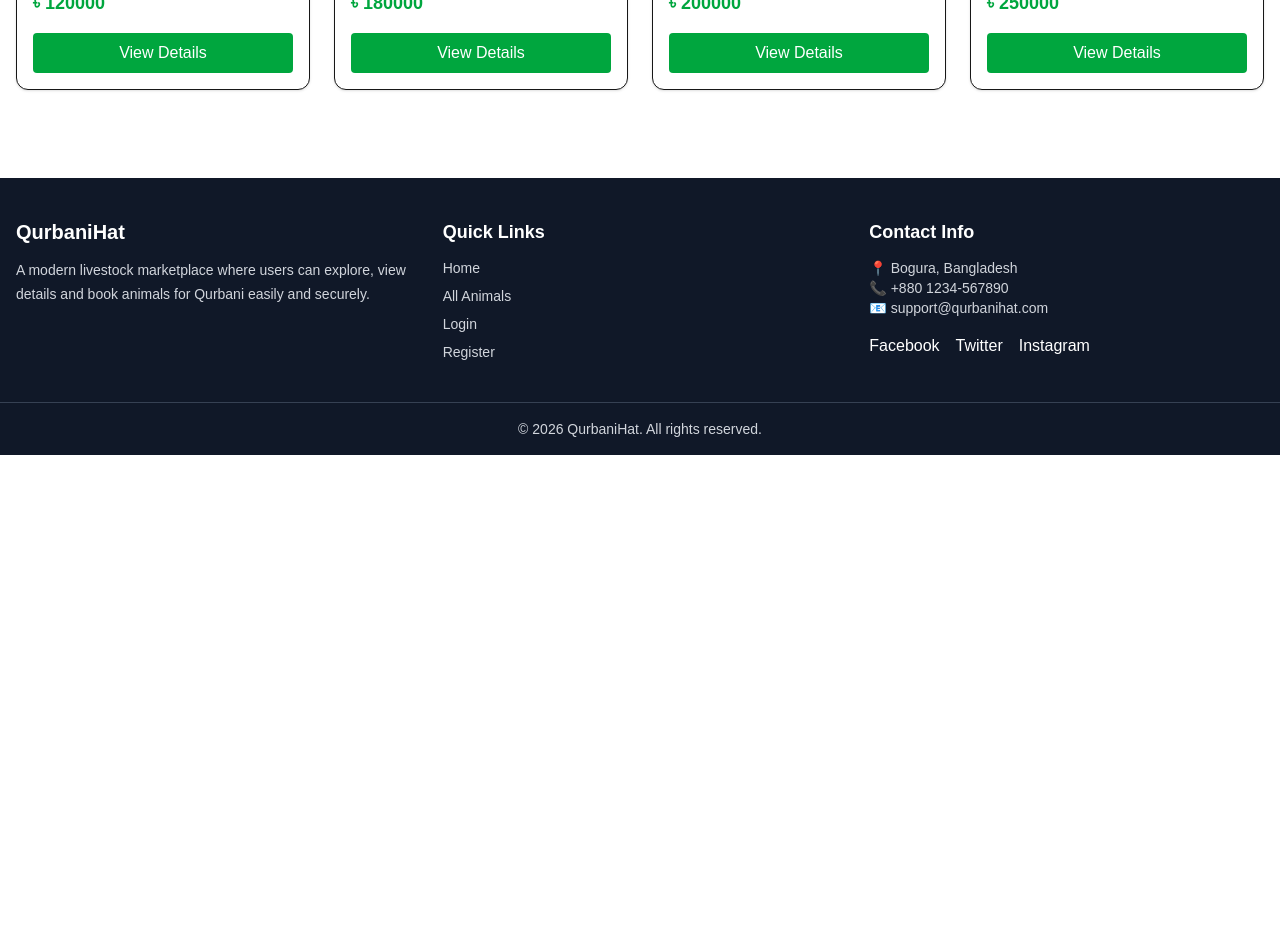
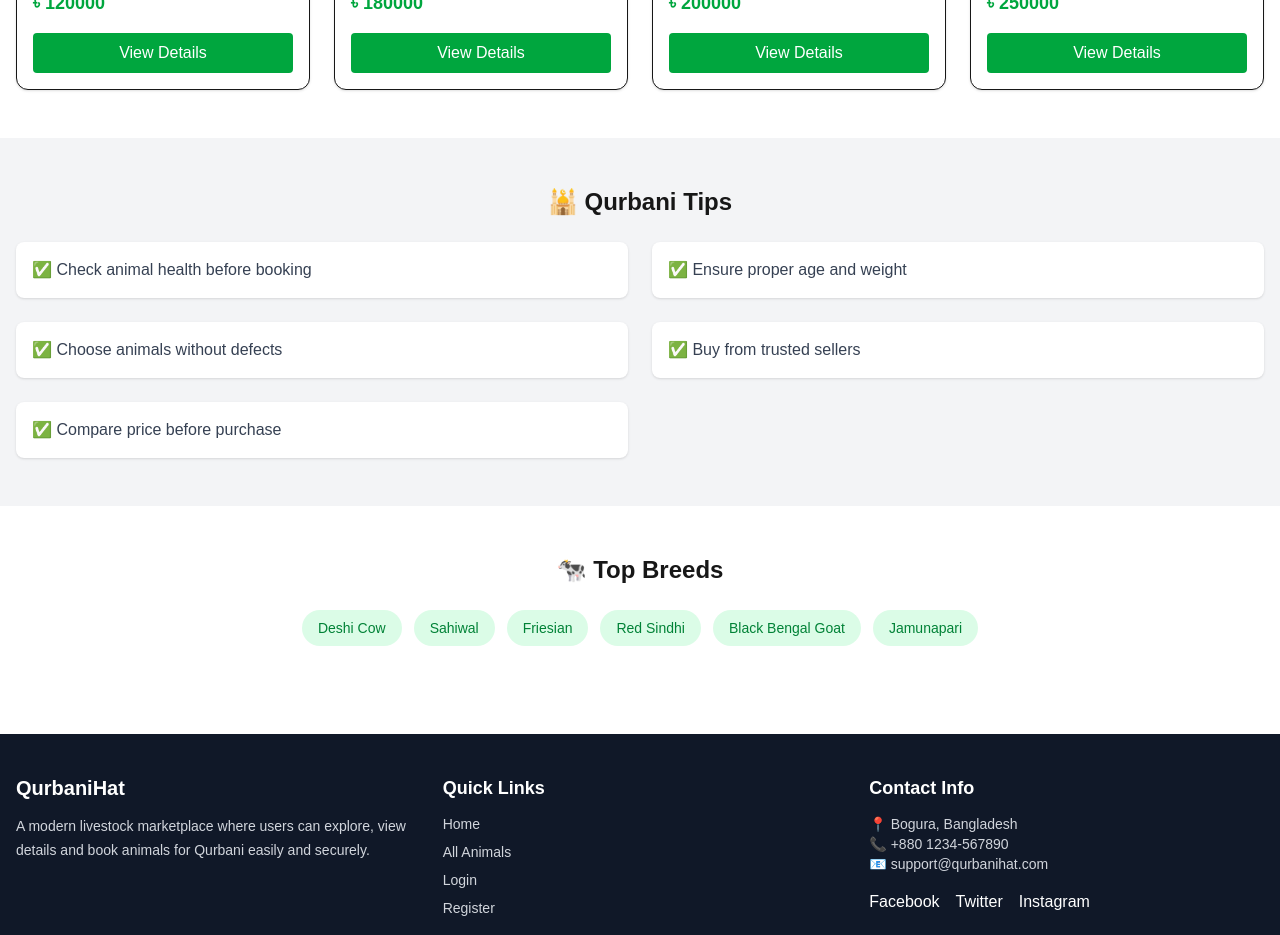
Before and after one commit to almahmudzihad/qurbanihat-nextjs, a Next.js app: page / in a window 1280 px wide. Shown: the part 1020-1955 px from the top of the page. Before the commit the page ends 1475 px from the top, so only its background shows below. Built offline with nearby package versions, Linux system fonts and the light colour scheme.

Commit message:
tips and breds section add

```diff
--- /dev/null
+++ b/src/Components/QurbaniTips.jsx
@@ -0,0 +1,32 @@
+export default function QurbaniTips() {
+  const tips = [
+    "Check animal health before booking",
+    "Ensure proper age and weight",
+    "Choose animals without defects",
+    "Buy from trusted sellers",
+    "Compare price before purchase",
+  ];
+
+  return (
+    <section className="bg-gray-100 py-12">
+      <div className="max-w-7xl mx-auto px-4">
+
+        <h2 className="text-2xl font-bold mb-6 text-center">
+          🕌 Qurbani Tips
+        </h2>
+
+        <div className="grid md:grid-cols-2 gap-6">
+          {tips.map((tip, index) => (
+            <div
+              key={index}
+              className="bg-white p-4 rounded-lg shadow hover:shadow-md transition"
+            >
+              <p className="text-gray-700">✅ {tip}</p>
+            </div>
+          ))}
+        </div>
+
+      </div>
+    </section>
+  );
+}
--- /dev/null
+++ b/src/Components/TopBreeds.jsx
@@ -0,0 +1,33 @@
+export default function TopBreeds() {
+  const breeds = [
+    "Deshi Cow",
+    "Sahiwal",
+    "Friesian",
+    "Red Sindhi",
+    "Black Bengal Goat",
+    "Jamunapari",
+  ];
+
+  return (
+    <section className="py-12">
+      <div className="max-w-7xl mx-auto px-4">
+
+        <h2 className="text-2xl font-bold mb-6 text-center">
+          🐄 Top Breeds
+        </h2>
+
+        <div className="flex flex-wrap justify-center gap-3">
+          {breeds.map((breed, index) => (
+            <span
+              key={index}
+              className="px-4 py-2 bg-green-100 text-green-700 rounded-full text-sm font-medium hover:bg-green-200 transition"
+            >
+              {breed}
+            </span>
+          ))}
+        </div>
+
+      </div>
+    </section>
+  );
+}
--- a/src/app/page.js
+++ b/src/app/page.js
@@ -1,5 +1,7 @@
 import AnimalCard from "@/Components/AnimalCard";
 import Hero from "@/Components/Hero";
+import QurbaniTips from "@/Components/QurbaniTips";
+import TopBreeds from "@/Components/TopBreeds";
 
 
 export default async function Home() {
@@ -19,6 +21,8 @@ export default async function Home() {
         </div>
 
       </div>
+      <QurbaniTips />
+      <TopBreeds />
 
     </div>
   );
```
